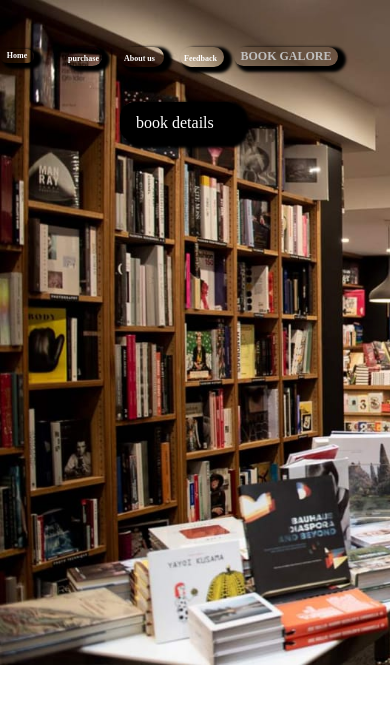
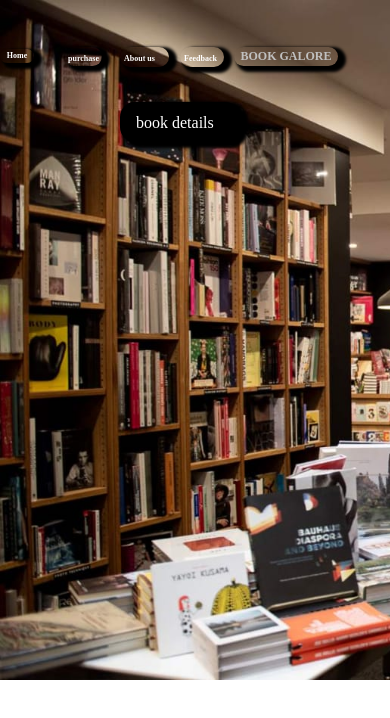
Before and after one commit to AmanAhmed12/book10.github.io, a plain HTML site: page web/index.html in a window 390 px wide. Drawn offline with Linux system fonts and the light colour scheme.

Commit message:
Update index.html

```diff
--- a/web/index.html
+++ b/web/index.html
@@ -154,7 +154,7 @@
                 position: absolute;
                 left: 120px;
                 top: 47px;
-                width:40px;
+                width:45px;
                 height: 18px;
 
                 border-radius: 15px;
@@ -222,7 +222,7 @@
                 background-image:url("coverbg2.jpeg");
                 background-repeat: no-repeat;
                width: 404px;
-               height:665px;
+               height:680px;
 
             }
             body{
```
